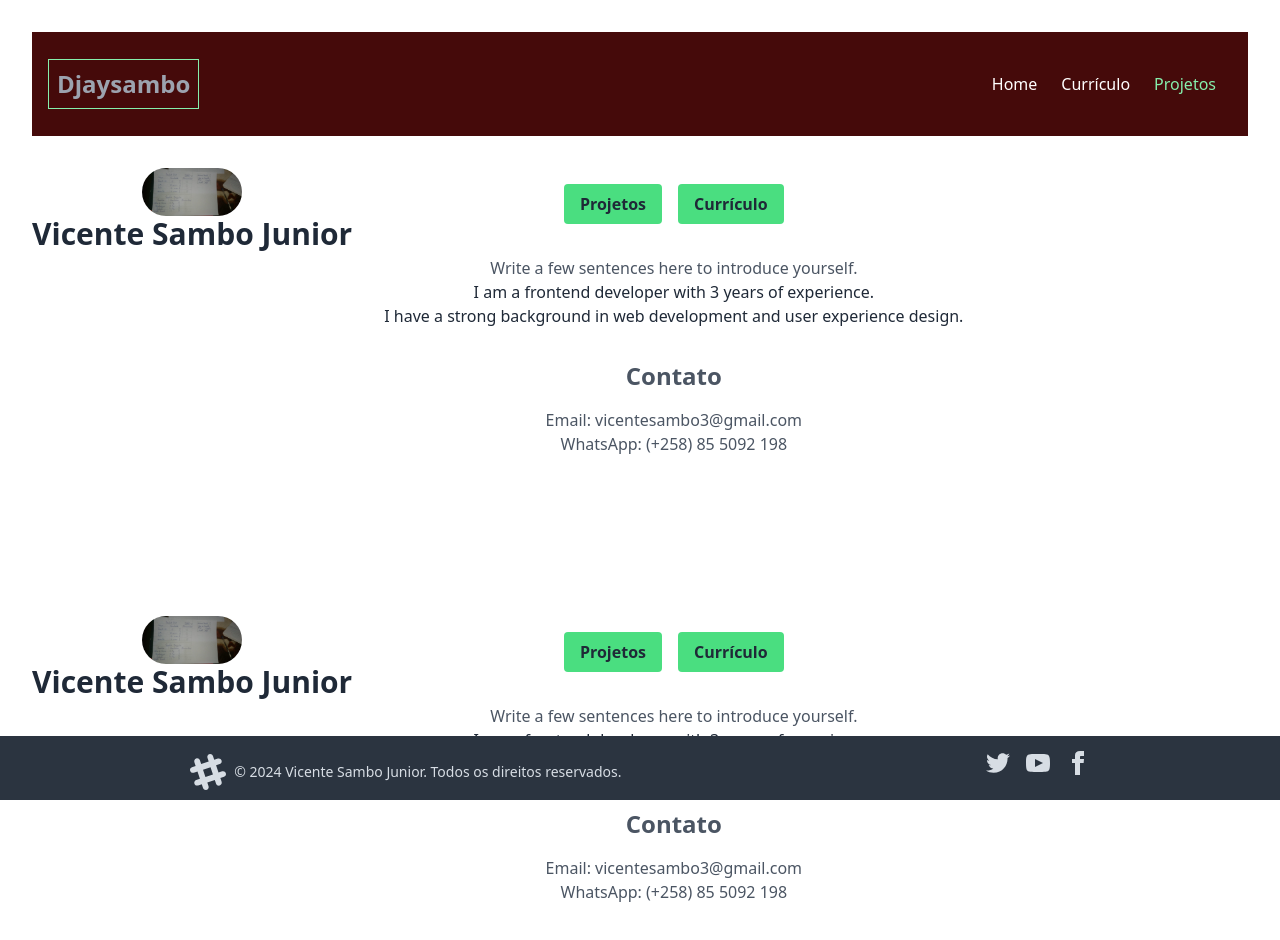
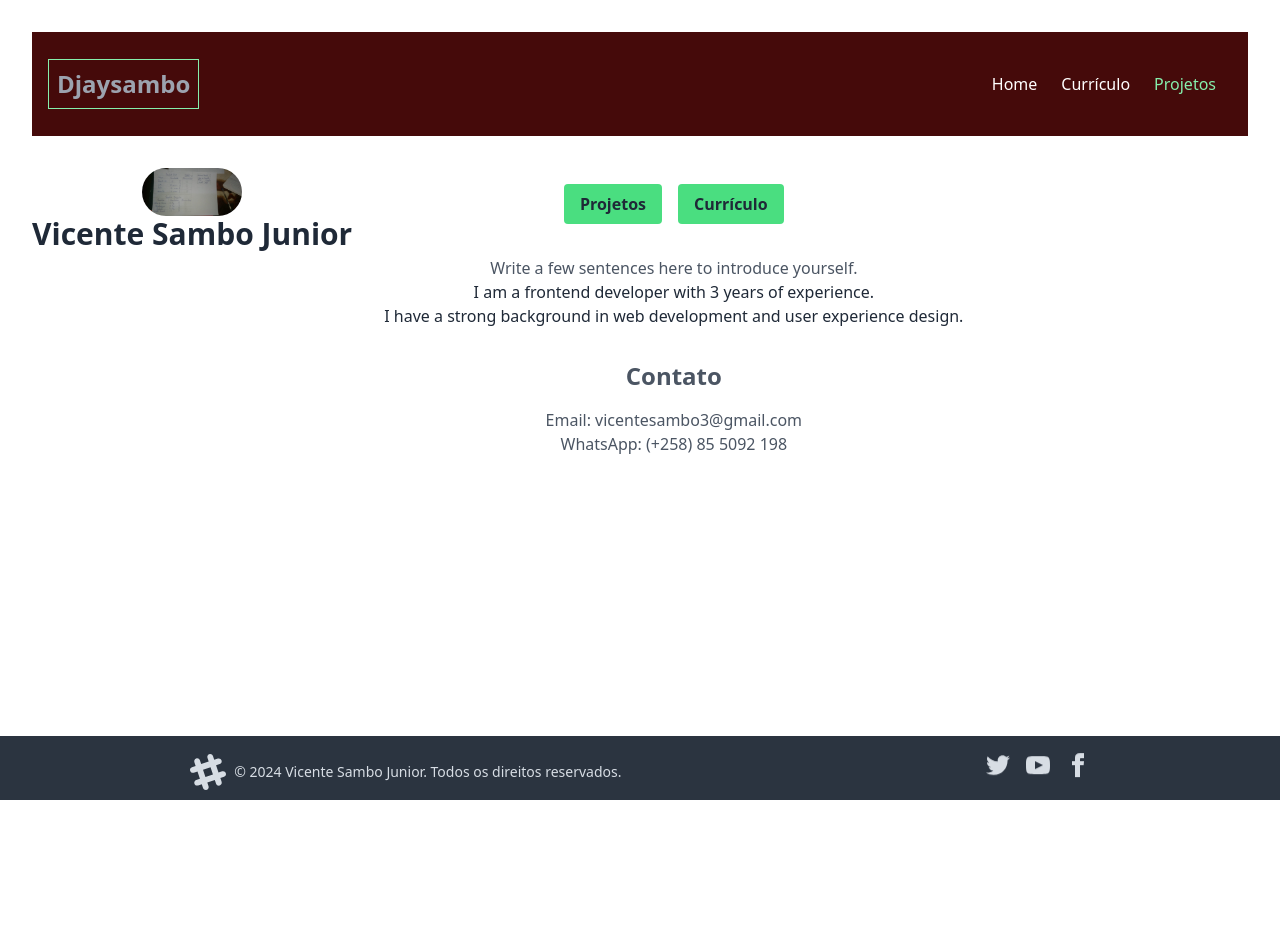
Before and after one commit to Djaysambo/Portifolio, a React (Vite) app: page /projectos in a window 1280 px wide. Shown: the top 940 px of the page. After the commit the page ends 800 px from the top, so only its background shows below. Built offline with nearby package versions, Linux system fonts and the light colour scheme.

Commit message:
updat:project

```diff
--- a/src/pages/projectos.jsx
+++ b/src/pages/projectos.jsx
@@ -9,7 +9,6 @@ export const MeusProjectos = () => {
       <Header className='static'/>
       <div className=' float-start justify-start'>
         <Home/>
-        <Home/>
       </div>
       <Footer/>
     </>
```
